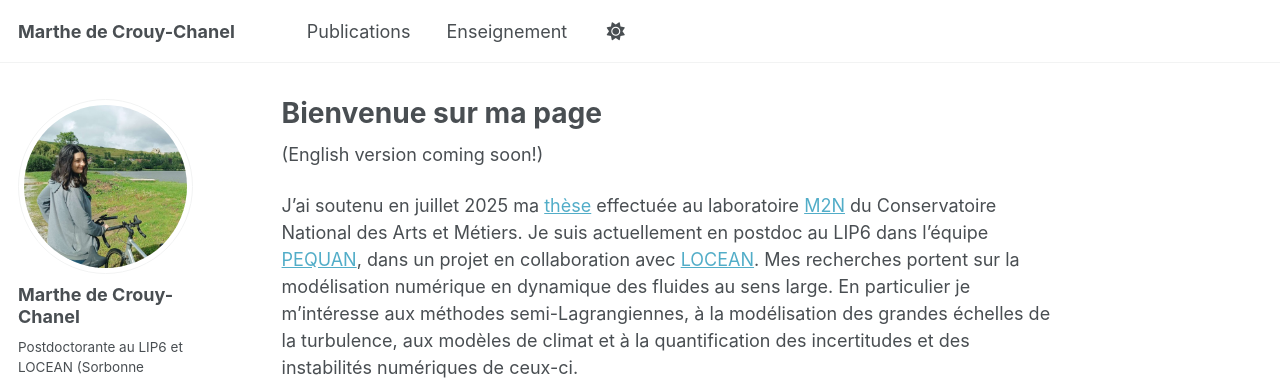
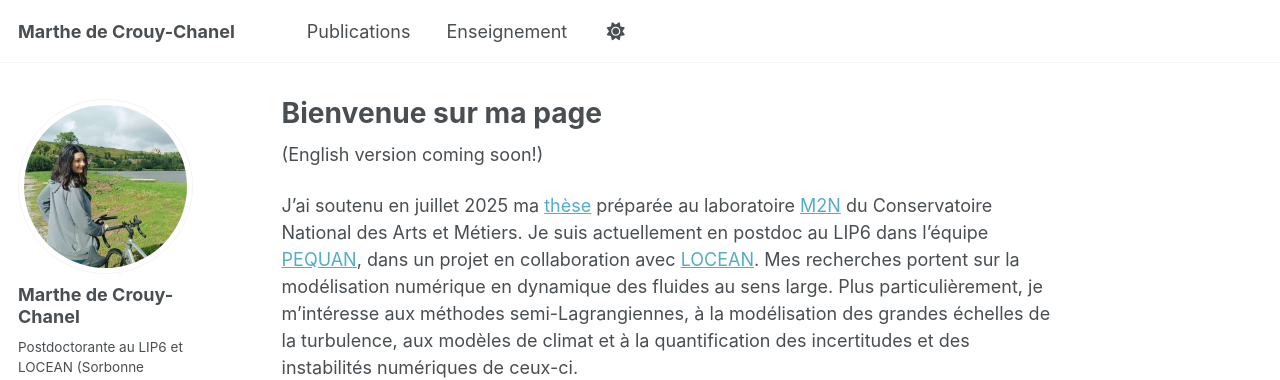
Before and after one commit to mdecrouy/mdecrouy.github.io, a Jekyll site: the page built from _pages/about.md, in a window 1280 px wide and 989 px high. Shown: the top 380 px of the window. Built offline with Jekyll 4.4.1, drawn with Linux system fonts in a browser that asks for light colours; some web fonts are replaced.

Commit message:
Update about.md

```diff
--- a/_pages/about.md
+++ b/_pages/about.md
@@ -8,7 +8,7 @@ redirect_from:
 ---
 (English version coming soon!)
 
-J'ai soutenu  en juillet 2025 ma <a href="https://theses.fr/s300776">thèse</a> effectuée au laboratoire <a href="https://maths.cnam.fr/M2N/">M2N</a> du Conservatoire National des Arts et Métiers. Je suis actuellement en postdoc au LIP6 dans l'équipe <a href="https://pequan.team.lip6.fr/">PEQUAN</a>, dans un projet en collaboration avec <a href="https://www.locean.ipsl.fr/">LOCEAN</a>. Mes recherches portent sur la modélisation numérique en dynamique des fluides au sens large. En particulier je m'intéresse aux méthodes semi-Lagrangiennes, à la modélisation des grandes échelles de la turbulence, aux modèles de climat et à la quantification des incertitudes et des instabilités numériques de ceux-ci.
+J'ai soutenu  en juillet 2025 ma <a href="https://theses.fr/s300776">thèse</a> préparée au laboratoire <a href="https://maths.cnam.fr/M2N/">M2N</a> du Conservatoire National des Arts et Métiers. Je suis actuellement en postdoc au LIP6 dans l'équipe <a href="https://pequan.team.lip6.fr/">PEQUAN</a>, dans un projet en collaboration avec <a href="https://www.locean.ipsl.fr/">LOCEAN</a>. Mes recherches portent sur la modélisation numérique en dynamique des fluides au sens large. Plus particulièrement, je m'intéresse aux méthodes semi-Lagrangiennes, à la modélisation des grandes échelles de la turbulence, aux modèles de climat et à la quantification des incertitudes et des instabilités numériques de ceux-ci.
 
 Mon <a href="https://mdecrouy.github.io/files/CV.pdf">CV</a> est disponible ici.
 
```
